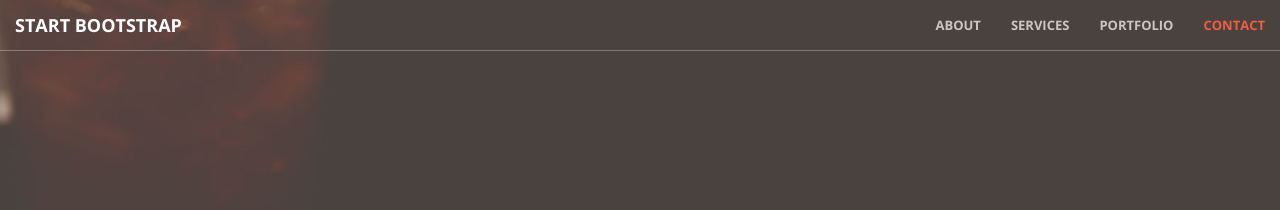
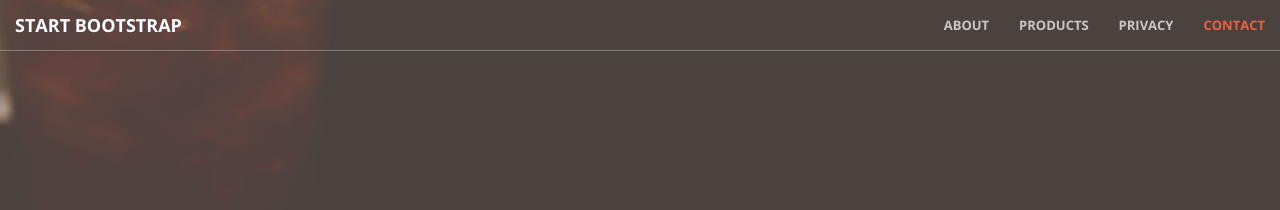
Before and after one commit to todasG/stockDataManager, a Jekyll site: the page built from index.html, in a window 1280 px wide. Shown: the top 210 px of the page. Built offline with Jekyll 4.4.1, drawn with Linux system fonts in a browser that asks for light colours.

Commit message:
Update nav.html

```diff
--- a/_includes/nav.html
+++ b/_includes/nav.html
@@ -18,10 +18,10 @@
                     <a class="page-scroll" href="#about">About</a>
                 </li>
                 <li>
-                    <a class="page-scroll" href="#services">Services</a>
+                    <a class="page-scroll" href="#portfolio">Products</a>
                 </li>
                 <li>
-                    <a class="page-scroll" href="#portfolio">Portfolio</a>
+                    <a class="page-scroll" href="#privacy">Privacy</a>
                 </li>
                 <li>
                     <a class="page-scroll" href="#contact">Contact</a>
```
